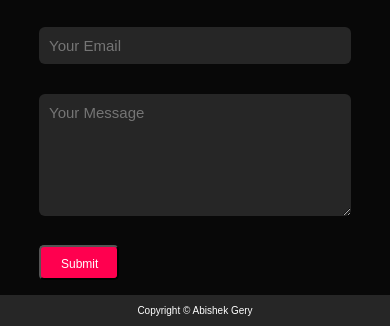
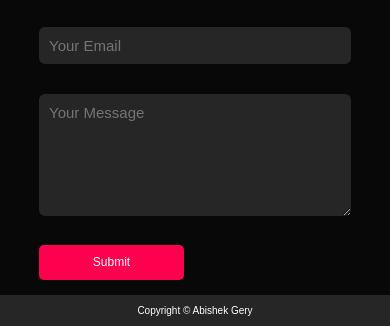
Before and after one commit to Abishek74/Responsive-portfolio, a plain HTML site: page index.html in a window 390 px wide. Shown: the part 3861-4187 px from the top of the page. Drawn offline with nearby package versions, Linux system fonts and the light colour scheme.

Commit message:
style.css

```diff
--- a/style.css
+++ b/style.css
@@ -371,6 +371,7 @@ form .btn2{
     font-size: 15px;
     margin-top: 20px;
     cursor: pointer;
+    border: none;
 }
 .copyright{
     width: 100%;
@@ -536,7 +537,7 @@ nav .fas{
         padding: 30px 0;
     }
     .btn.btn2,s{
-        width: 80px;
+        width: 145px;
         height: 35px;
         padding: 10px 20px;
         font-size: 12px;
```
